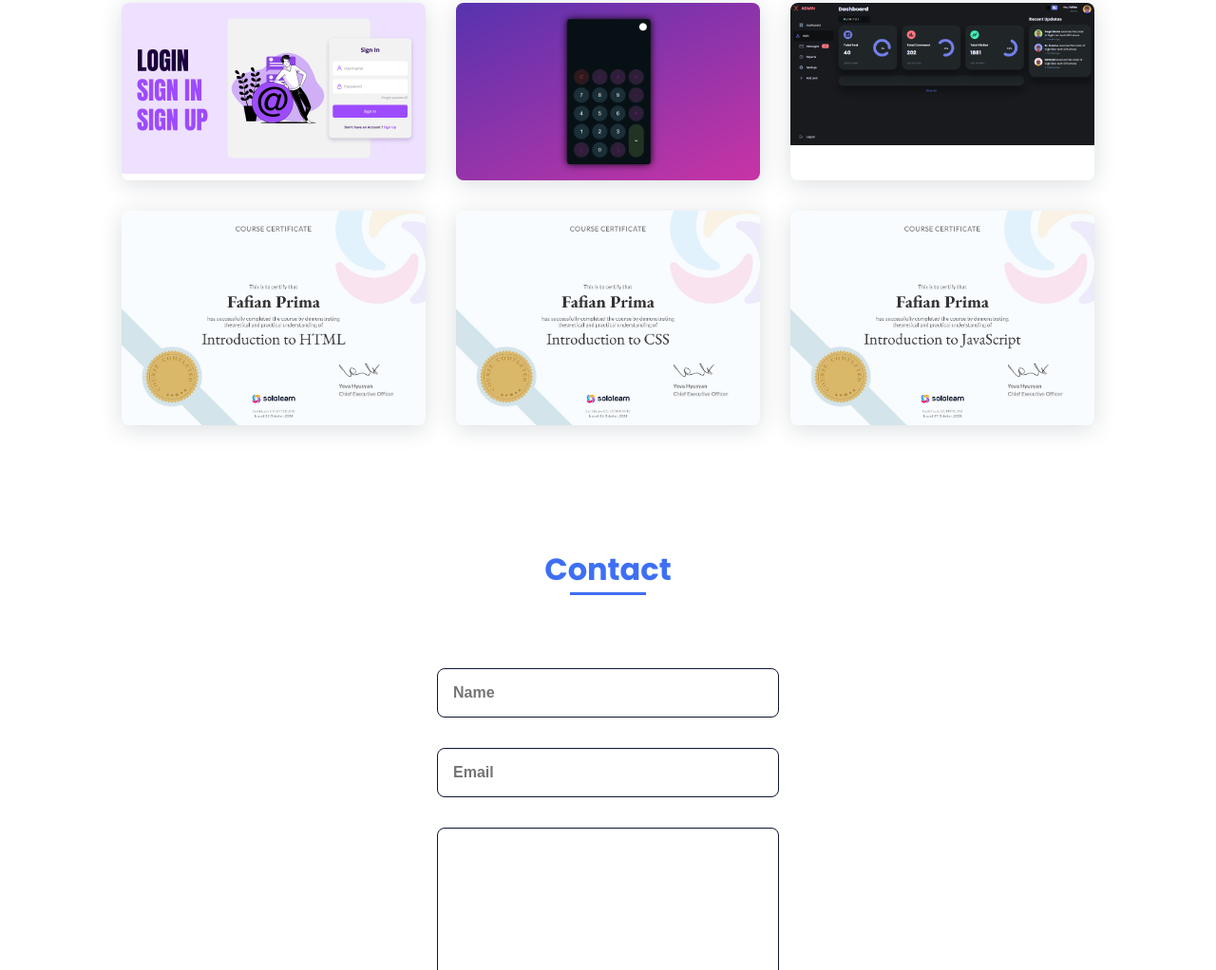
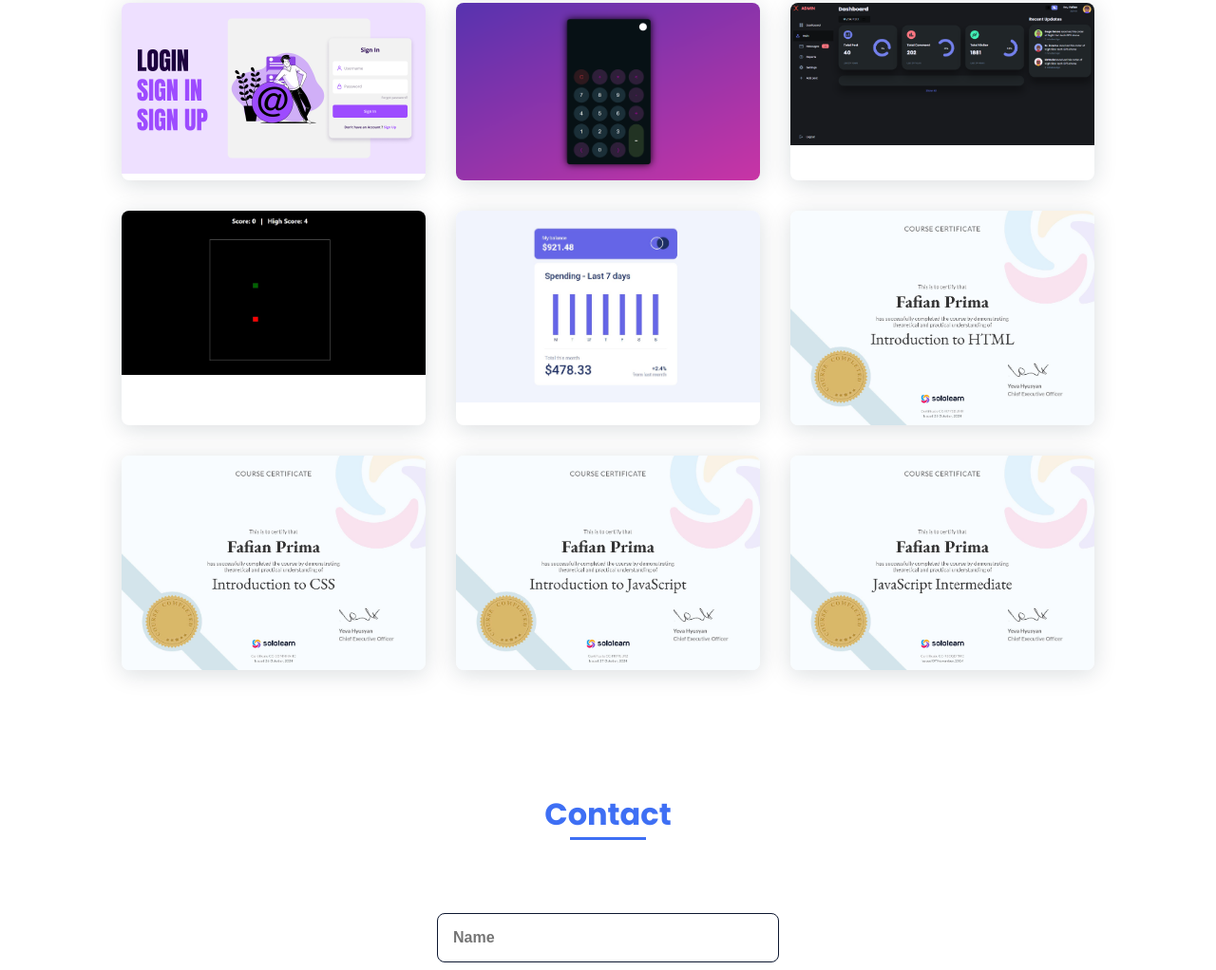
Before and after one commit to fafianprimaa/Website-Web1, a plain HTML site: page index.html in a window 1280 px wide. Shown: the part 1377-2399 px from the top of the page at 95% size. Drawn offline with nearby package versions, Linux system fonts and the light colour scheme.

Commit message:
Update index.html

```diff
--- a/index.html
+++ b/index.html
@@ -92,6 +92,12 @@
                     <a href="dashboard/index.html" class="work__img">
                         <img src="dashboard/images/Yow.png" alt="">
                     </a>
+                    <a href="snake/index.html" class="work__img">
+                        <img src="assets/img/SNAKE.jpg" alt="">
+                    </a>
+                    <a href="grafik/index.html" class="work__img">
+                        <img src="assets/img/GRAFIK.jpg" alt="">
+                    </a>
                     <a href="https://www.sololearn.com/certificates/CC-H7YSDUHK" class="work__img">
                         <img src="assets/img/HTML.jpg" alt="">
                     </a>
@@ -100,6 +106,9 @@
                     </a>
                     <a href="https://www.sololearn.com/certificates/CC-FRFRJJR2" class="work__img">
                         <img src="assets/img/JS.jpg" alt="">
+                    </a>
+                    <a href="https://www.sololearn.com/certificates/CC-RSCQDTMC" class="work__img">
+                        <img src="assets/img/IJS.jpg" alt="">
                     </a>
                 </div>
             </section>
```
